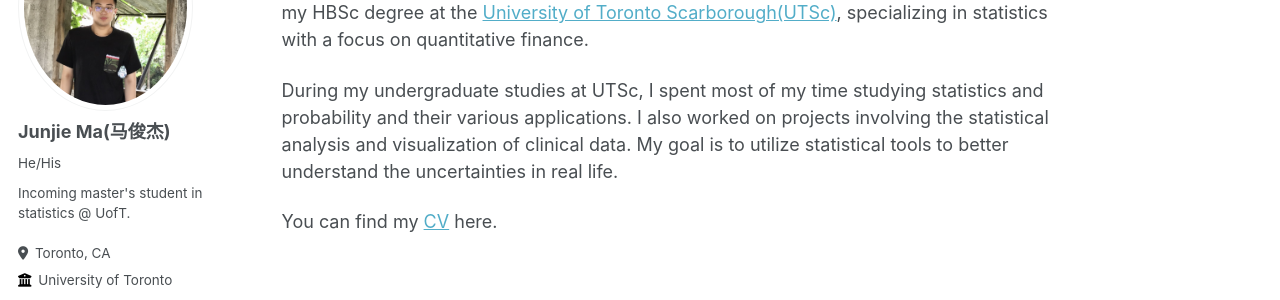
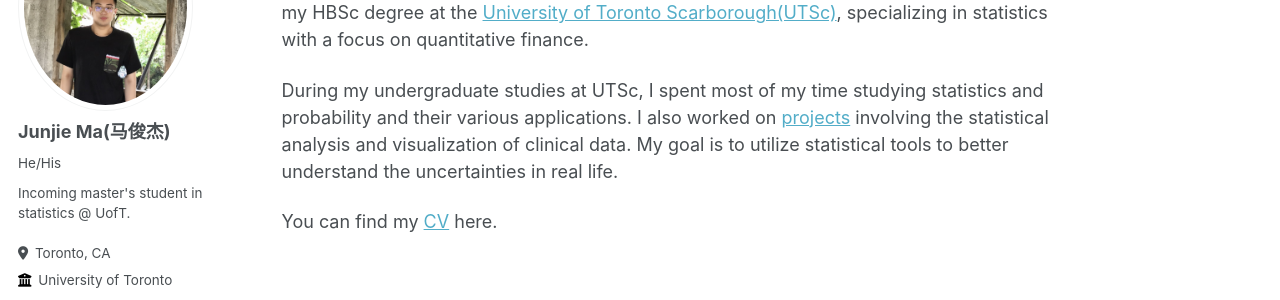
Before and after one commit to JimmyMa1006/JimmyMa1006.github.io, a Jekyll site: the page built from _pages/about.md, in a window 1280 px wide. Shown: the part 203-503 px from the top of the page. Built offline with Jekyll 4.4.1, drawn with Linux system fonts in a browser that asks for light colours; part of the change alters nothing that is shown.

```diff
--- a/_pages/about.md
+++ b/_pages/about.md
@@ -9,6 +9,6 @@ redirect_from:
 
 Hi there! My name is Jimmy (Junjie) Ma, and I am an incoming master’s student in the [Department of Statistical Sciences](https://www.statistics.utoronto.ca/) at the [University of Toronto](https://www.utoronto.ca/). I previously completed my HBSc degree at the [University of Toronto Scarborough(UTSc)](https://www.utsc.utoronto.ca/cms/), specializing in statistics with a focus on quantitative finance.
 
-During my undergraduate studies at UTSc, I spent most of my time studying statistics and probability and their various applications. I also worked on projects involving the statistical analysis and visualization of clinical data. My goal is to utilize statistical tools to better understand the uncertainties in real life.
+During my undergraduate studies at UTSc, I spent most of my time studying statistics and probability and their various applications. I also worked on [projects](https://jimmyma1006.github.io/projects/) involving the statistical analysis and visualization of clinical data. My goal is to utilize statistical tools to better understand the uncertainties in real life.
 
 You can find my [CV](assets/Junjie_CV.pdf) here.
```
